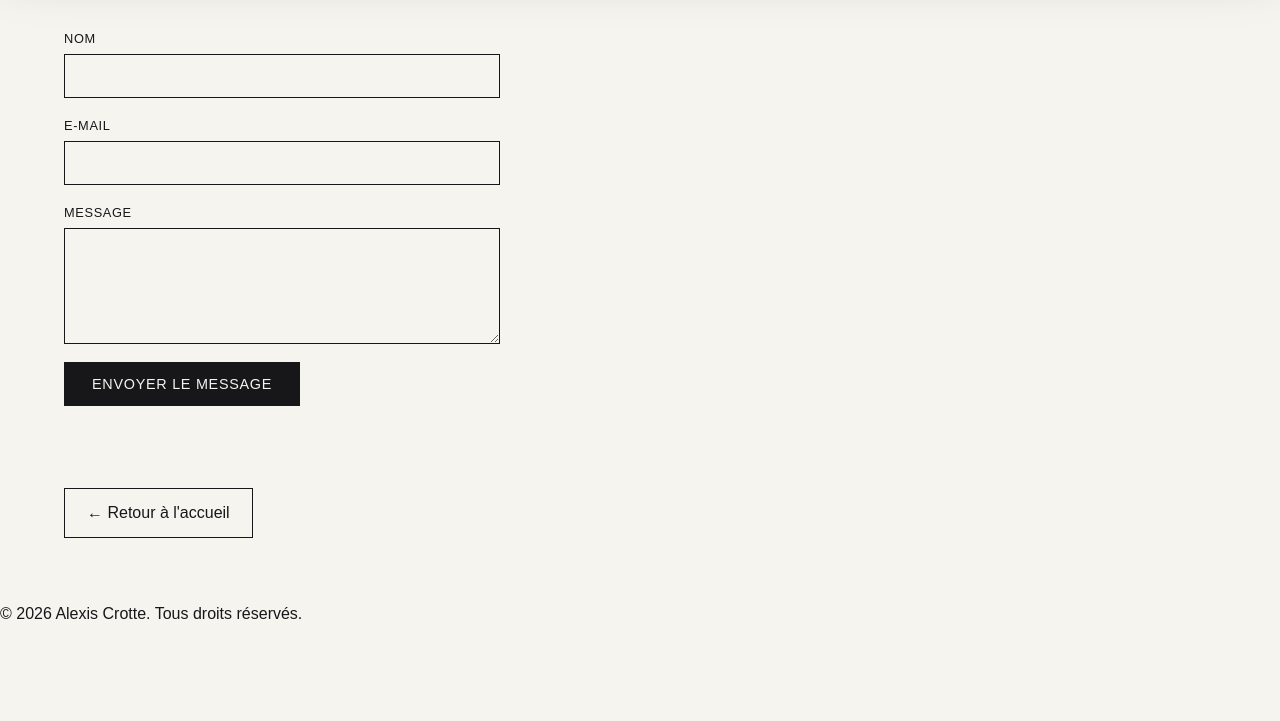
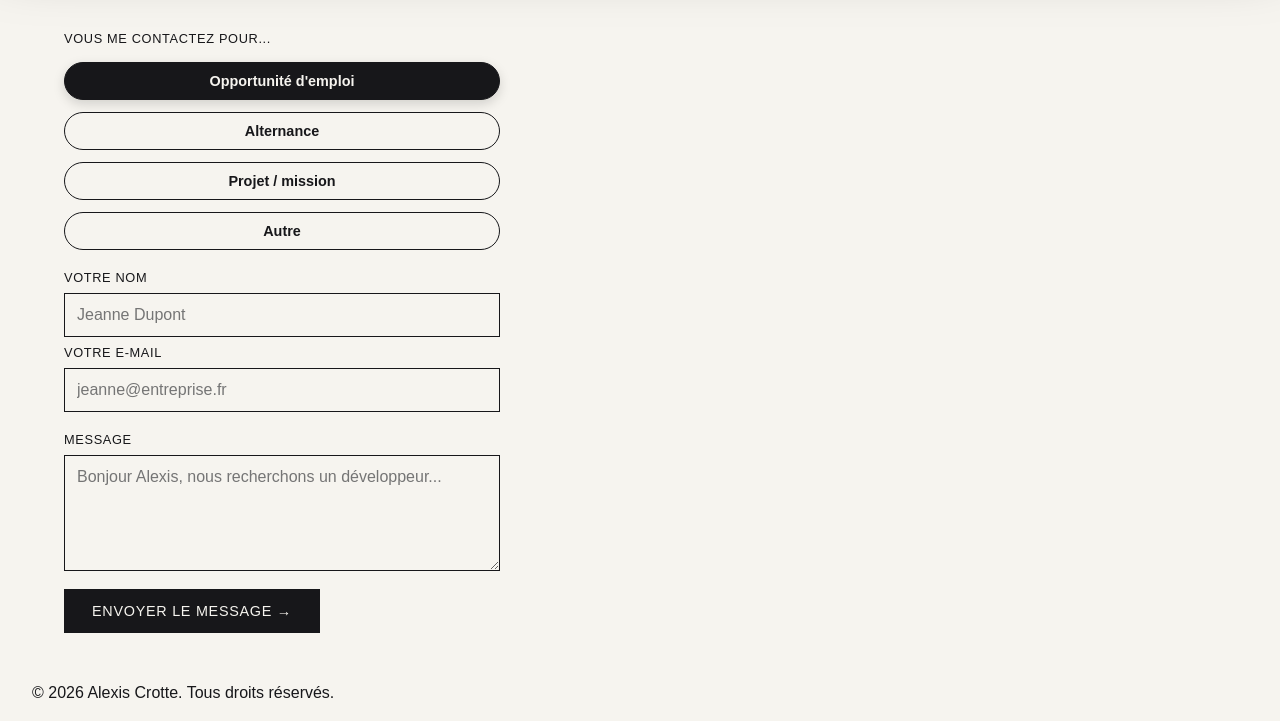
Before and after one commit to alexiscrotte19-del/Portfolio, a website: page public/contact.html in a window 1280 px wide. Shown: the part 901-1622 px from the top of the page. Before the commit the page ends 1543 px from the top, so only its background shows below. Drawn offline with Linux system fonts and the light colour scheme; no server answers.

Commit message:
modifications du formulaire en rajoutant les options de contact et modification du main.js pour faire fonctionner tous cela

```diff
--- a/public/contact.html
+++ b/public/contact.html
@@ -6,7 +6,6 @@
   <link rel="stylesheet" href="css/styles.css">
   <link rel="stylesheet" href="css/player.css">
     <link rel="icon" type="image/svg+xml" href="favicon.svg">
-
     <meta name="description" content="Contactez Alexis Crotte — formulaire de contact, LinkedIn et e-mail.">
 
     <meta property="og:title" content="Contact — Alexis Crotte">
@@ -22,40 +21,47 @@
     <a href="#main-content" class="skip-link">Aller au contenu</a>
     <site-header></site-header>
     <music-player></music-player>
+
         <main id="main-content">
         <!-- Section de contact avec formulaire et liens -->
         <section id="contact">
             <h1>Contact</h1>
             <!-- Champ de hameçonnage pour prévenir les spams -->
             <form id="contactForm">
-                <div class ="honeypot">
-                    <label for="site_web">Site web (laisser vide)</label>
-                    <input type="text" id="site_web" name="site_web" tabindex="-1" autocomplete="off">
+  <!-- Choix du sujet -->
+        <div class="form-group full-width">
+            <label>VOUS ME CONTACTEZ POUR...</label>
+            <div class="subject-tags">
+            <button type="button" class="tag-btn active" data-value="Opportunité d'emploi">Opportunité d'emploi</button>
+            <button type="button" class="tag-btn" data-value="Alternance">Alternance</button>
+            <button type="button" class="tag-btn" data-value="Projet / mission">Projet / mission</button>
+            <button type="button" class="tag-btn" data-value="Autre">Autre</button>
+            </div>
+            <!-- Champ caché pour envoyer la valeur sélectionnée -->
+            <input type="hidden" name="subject" id="selectedSubject" value="Opportunité d'emploi">
         </div>
 
-                <div>
-                    <label for="nom">Nom</label>
-                    <input type="text" id="nom" name="nom" required>
+        <!-- Ligne Nom + E-mail -->
+        <div class="form-row">
+            <div class="form-group">
+            <label for="name">VOTRE NOM</label>
+            <input type="text" id="name" name="name" placeholder="Jeanne Dupont" required>
+            </div>
+            <div class="form-group">
+            <label for="email">VOTRE E-MAIL</label>
+            <input type="email" id="email" name="email" placeholder="jeanne@entreprise.fr" required>
+            </div>
         </div>
 
-                <div>
-                    <label for="email">E-mail</label>
-                    <input type="email" id="email" name="email" required>
+        <!-- Message -->
+        <div class="form-group full-width">
+            <label for="message">MESSAGE</label>
+            <textarea id="message" name="message" rows="5" placeholder="Bonjour Alexis, nous recherchons un développeur..." required></textarea>
         </div>
 
-                <div>
-                    <label for="message">Message</label>
-                    <textarea id="message" name="message" rows="5" required></textarea>
-                </div>
-
-                <button type="submit">Envoyer le message</button>
-                <p id="formStatus" role="status" aria-live="polite"></p>
+        <!-- Bouton d'envoi -->
+        <button type="submit">Envoyer le message →</button>
         </form>
-
-            <a href="index.html" id="backHome">← Retour à l'accueil</a>
-        </section>
-        </main>
-
             <footer>
                 <p>&copy; 2026 Alexis Crotte. Tous droits réservés.</p>
             </footer>
--- a/public/css/styles.css
+++ b/public/css/styles.css
@@ -373,3 +373,41 @@ nav a.active {
   font-size: 1.2rem;
   padding: 4px;
 }
+
+/* Container des boutons d'objet */
+.subject-tags {
+  display: flex;
+  flex-wrap: wrap;
+  gap: 12px;
+  margin-top: 8px;
+}
+
+/* Style de chaque badge */
+.tag-btn {
+  background: var(--paper);
+  border: 1.5px solid var(--ink);
+  color: var(--ink);
+  padding: 10px 20px;
+  border-radius: 999px; /* Forme de pilule très arrondie */
+  font-family: var(--font-body);
+  font-size: 0.9rem;
+  font-weight: 600;
+  cursor: pointer;
+  outline: none;
+  transition: all 0.2s ease;
+}
+
+/* Effet survol */
+.tag-btn:hover {
+  background: var(--ink);
+  color: var(--paper);
+  transform: translateY(-2px);
+}
+
+/* État actif (bouton sélectionné) */
+.tag-btn.active {
+  background: var(--ink);
+  color: var(--paper);
+  border-color: var(--ink);
+  box-shadow: 0 4px 12px rgba(0, 0, 0, 0.15);
+}
--- a/public/js/main.js
+++ b/public/js/main.js
@@ -2,6 +2,26 @@ const form = document.getElementById("contactForm");
 const status = document.getElementById("formStatus");
 
 if (form) {
+  // Gestion de la sélection des badges d'objet
+  const tagButtons = form.querySelectorAll(".tag-btn");
+  const selectedInput = document.getElementById("selectedSubject");
+
+  tagButtons.forEach((btn) => {
+    btn.addEventListener("click", (e) => {
+      e.preventDefault(); // Empêche la soumission du formulaire au clic sur un badge
+
+      // Active le bouton cliqué et désactive les autres
+      tagButtons.forEach((b) => b.classList.remove("active"));
+      btn.classList.add("active");
+
+      // Met à jour la valeur du champ caché si présent
+      if (selectedInput) {
+        selectedInput.value = btn.dataset.value;
+      }
+    });
+  });
+
+  // Gestion de la soumission du formulaire
   form.addEventListener("submit", async (event) => {
     event.preventDefault();
     console.log("Formulaire soumis !");
@@ -9,6 +29,7 @@ if (form) {
     status.textContent = "Envoi en cours...";
 
     const payload = {
+      sujet: selectedInput ? selectedInput.value : "Non précisé",
       nom: form.nom.value.trim(),
       email: form.email.value.trim(),
       message: form.message.value.trim(),
@@ -26,6 +47,15 @@ if (form) {
       if (response.ok && data.ok) {
         status.textContent = "Message envoyé, merci !";
         form.reset();
+
+        // Réinitialise la sélection sur le premier badge par défaut
+        if (tagButtons.length > 0) {
+          tagButtons.forEach((b) => b.classList.remove("active"));
+          tagButtons[0].classList.add("active");
+          if (selectedInput) {
+            selectedInput.value = tagButtons[0].dataset.value;
+          }
+        }
       } else {
         status.textContent = data.error || "Une erreur est survenue, réessaie.";
       }
@@ -36,10 +66,7 @@ if (form) {
   });
 }
 
-// logique pour le bouton de changement de thème
-// (délégation d'événements : fonctionne même si #themeToggle est injecté
-// après coup par le composant <site-header>, quel que soit l'ordre de chargement)
-
+// Logique pour le bouton de changement de thème
 function applyTheme(theme) {
   document.documentElement.setAttribute("data-theme", theme);
   const themeToggle = document.getElementById("themeToggle");
@@ -61,3 +88,25 @@ document.addEventListener("click", (event) => {
     localStorage.setItem("theme", nextTheme);
   }
 });
+document.addEventListener("DOMContentLoaded", () => {
+  const tagButtons = document.querySelectorAll(".tag-btn");
+  const selectedInput = document.getElementById("selectedSubject");
+
+  tagButtons.forEach((btn) => {
+    btn.addEventListener("click", (e) => {
+      e.preventDefault();
+      e.stopPropagation(); // Empêche d'autres écouteurs de bloquer le clic
+
+      // Retire la classe 'active' de tous les boutons
+      tagButtons.forEach((b) => b.classList.remove("active"));
+
+      // Ajoute la classe 'active' au bouton cliqué
+      btn.classList.add("active");
+
+      // Met à jour la valeur envoyée dans le formulaire
+      if (selectedInput) {
+        selectedInput.value = btn.getAttribute("data-value");
+      }
+    });
+  });
+});
```
Lines whose indentation alone changed are shown as unchanged.
